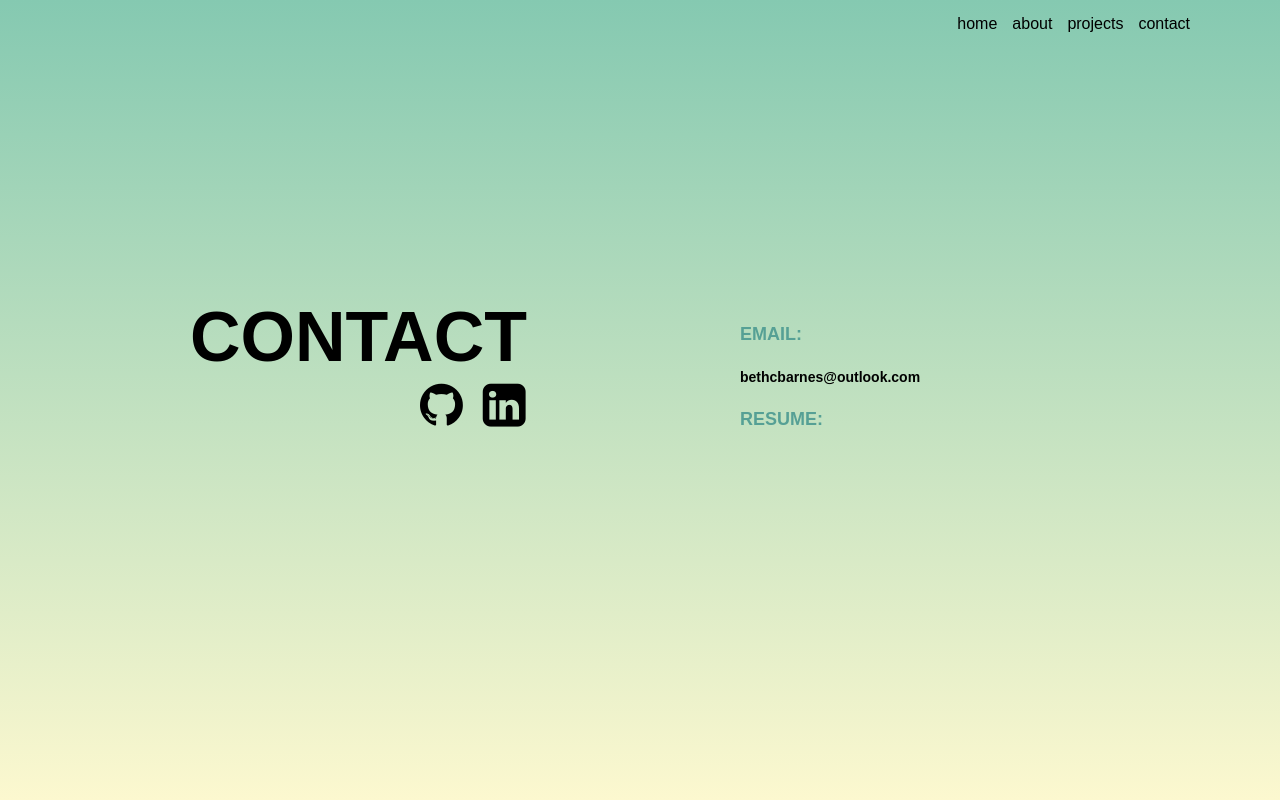
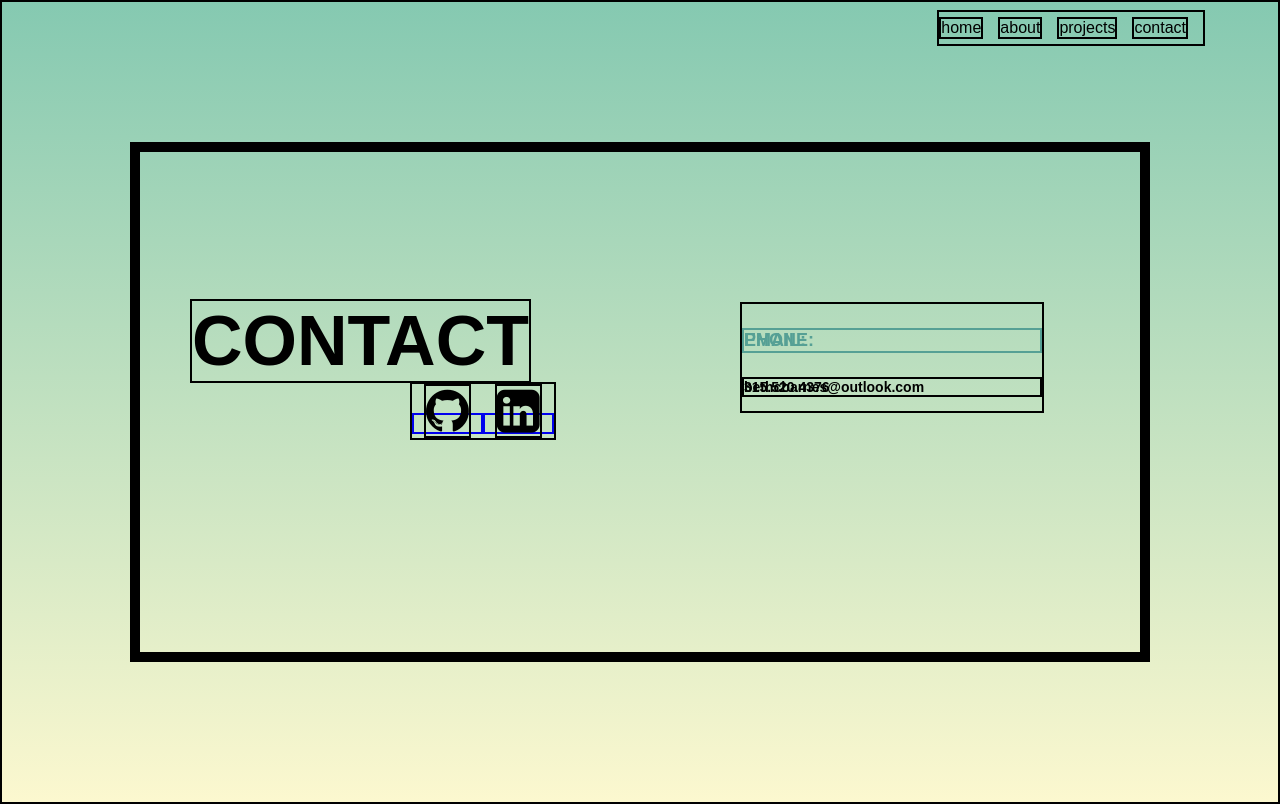
Before and after one commit to bethbarnes/bethcbarnes.com, a React (Create React App) app: page /contact in a window 1280 px wide. Built offline with nearby package versions, Linux system fonts and the light colour scheme.

Commit message:
feat(contact) add stying

```diff
--- a/src/About.js
+++ b/src/About.js
@@ -12,7 +12,7 @@ class About extends Component {
       <div className="About">
         <div className="inner-white-container gray-border">
           <h2 className="about-header"> {'// Hello World'} </h2>
-          <img className="desktop-image"
+          <img className="desktop-image gray-border"
                 alt="desktop"
                 src="/desktop-image.jpg"/>
           <p className="about-me-text gray-border">
--- a/src/Contact.js
+++ b/src/Contact.js
@@ -10,7 +10,10 @@ class Contact extends Component {
         <div className="contact-info-container" >
           <h4 className="contact-types"> EMAIL: </h4>
           <h3> bethcbarnes@outlook.com </h3>
-          <h4 className="contact-types"> RESUME: </h4>
+        </div>
+        <div className="contact-info-container" >
+          <h4 className="contact-types"> PHONE: </h4>
+          <h3>315.520.4376</h3>
         </div>
         <div className="icon-container">
           <a href="https://github.com/bethbarnes" >
--- a/src/Home.js
+++ b/src/Home.js
@@ -12,7 +12,7 @@ class Home extends Component {
       <div className="home">
         <div className="name-picture-container">
           <div className="name-picture-item">
-            <img className="front-page-profile-image"
+            <img className="front-page-profile-image gray-border"
               src='/beth-photo.jpg'
               alt="beth-profile"
             />
--- a/src/index.css
+++ b/src/index.css
@@ -1,7 +1,7 @@
-/* * {
+* {
   border-style: solid;
   border-width: 2px;
-} */
+}
 
 @import url("//netdna.bootstrapcdn.com/font-awesome/4.0.3/css/font-awesome.css");
 
@@ -37,6 +37,7 @@ body {
   font-size: 18px;
   text-align: left;
   padding: 20px;
+  border-radius: 5px;
 }
 
 .btn-container {
@@ -98,6 +99,7 @@ body {
   width: 80vw;
   height: 85vh;
   position: relative;
+  border-radius: 7px;
 }
 
 .large-name {
```
